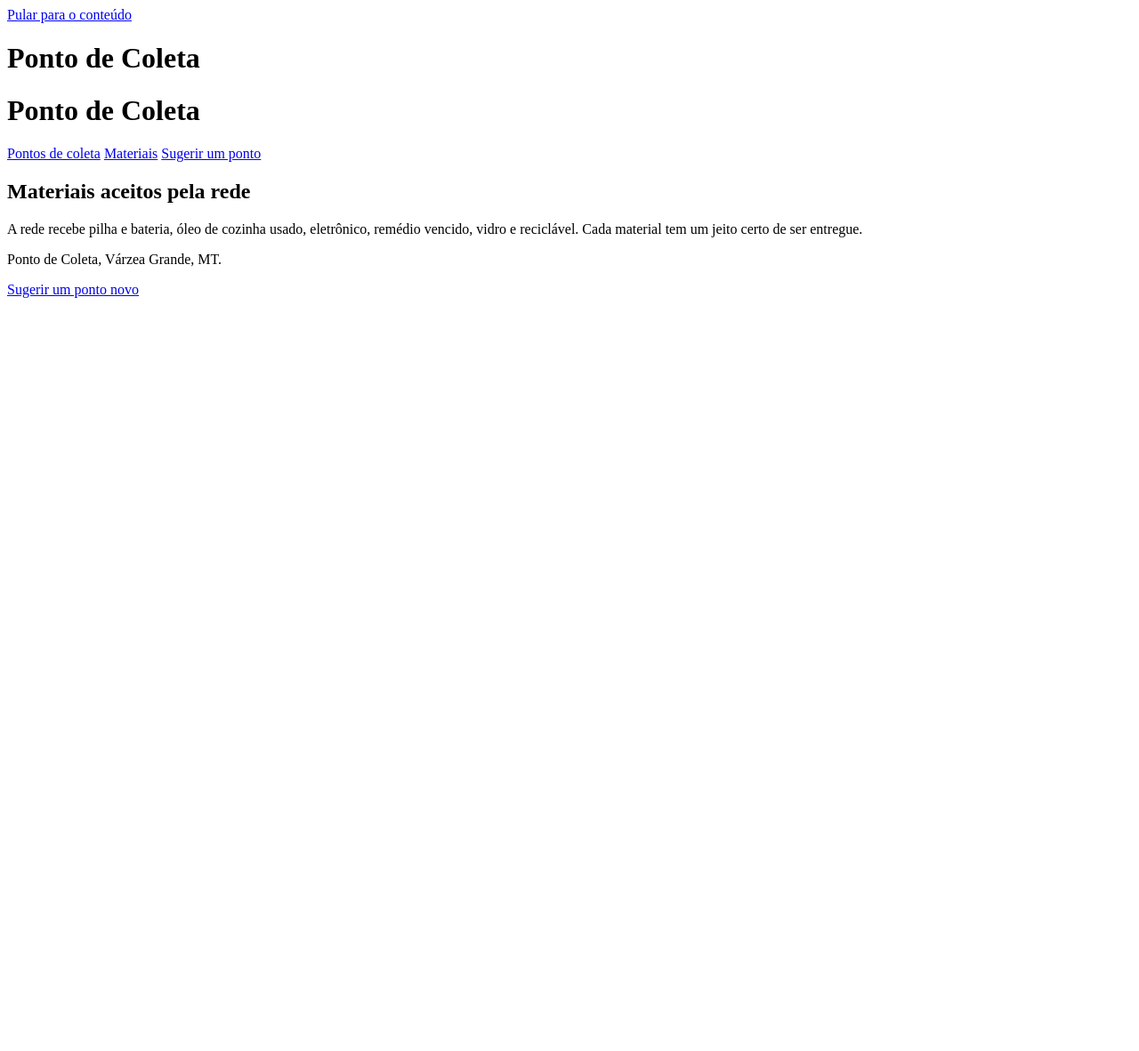
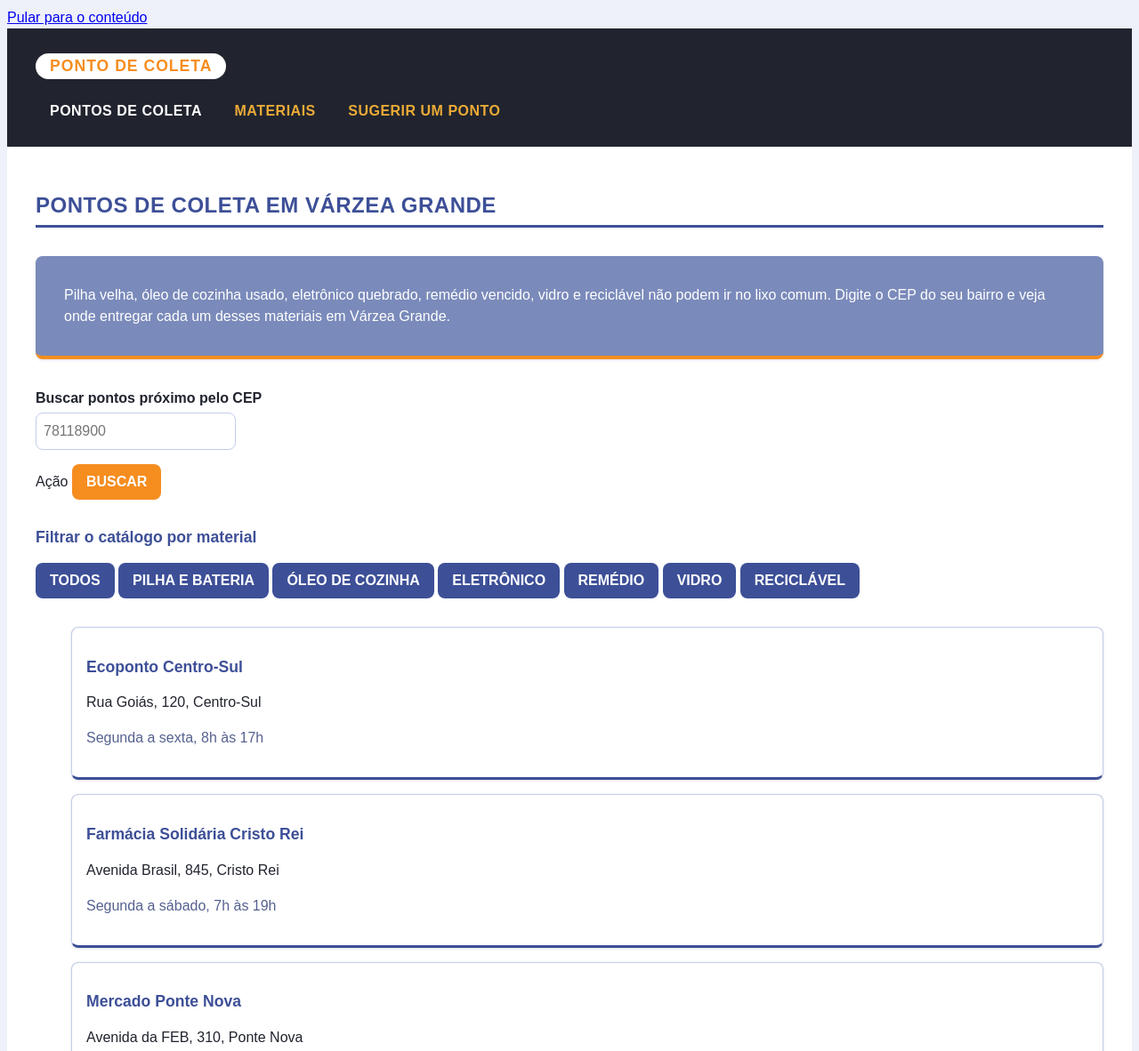
Before and after one commit to lumeymatoi/Pontos-de-Coleta-Em-Varzea-Grande, a plain HTML site: page Álvaro Vilaça/index.html in a window 1280 px wide. Shown: the top 1182 px of the page at 89% size. Before the commit the page ends 800 px from the top, so only its background shows below. Drawn offline with Linux system fonts and the light colour scheme; files that its build step writes are made by us from their sources.

Commit message:
Refactor HTML structure and add footer
Removed duplicate head and body tags, and added a footer with a list of collection points.

```diff
--- a/Álvaro Vilaça/index.html
+++ b/Álvaro Vilaça/index.html
@@ -1,34 +1,105 @@
-<!DOCTYPE html>
+<!doctype html>
 <html lang="pt-BR">
-
   <head>
-    <head>
- <meta charset="UTF-8" >
- <title>Materiais aceitos | Ponto de Coleta</title>
+    <meta charset="UTF-8" />
+    <meta name="viewport" content="width=device-width, initial-scale=1" />
+    <link rel="stylesheet" href="css/estilo.css" />
+    <title>Ponto de Coleta | Onde entregar o que não pode ir no lixo comum</title>
   </head>
-
-</head>
-
-<body><a href="#conteudo">Pular para o conteúdo</a>
-
   <body>
- <h1>Ponto de Coleta</h1><header>
- <h1>Ponto de Coleta</h1>
- </header>
-<nav aria-label="Navegação principal">
+    <a class="skip-link" href="#content">Pular para o conteúdo</a>
+    <div class="page">
+      <header class="site-header">
+        <h1 class="brand">Ponto de Coleta</h1>
+        <nav class="main-nav" aria-label="Navegação principal">
           <a href="index.html" aria-current="page">Pontos de coleta</a>
           <a href="materiais.html">Materiais</a>
           <a href="contato.html">Sugerir um ponto</a>
         </nav>
-<main id="conteudo">
- <h2>Materiais aceitos pela rede</h2>
- <p>
- A rede recebe pilha e bateria, óleo de cozinha usado, eletrônico, remédio vencido,
-vidro
- e reciclável. Cada material tem um jeito certo de ser entregue.
+      </header>
+
+      <main id="content">
+        <h2>Pontos de coleta em Várzea Grande</h2>
+
+        <p class="intro">
+          Pilha velha, óleo de cozinha usado, eletrônico quebrado, remédio vencido, vidro e
+          reciclável não podem ir no lixo comum. Digite o CEP do seu bairro e veja onde entregar
+          cada um desses materiais em Várzea Grande.
         </p>
+
+        <section aria-label="Buscar pontos de coleta pelo CEP">
+          <div class="zip-search">
+            <p class="field">
+              <label for="zip-code">Buscar pontos próximo pelo CEP</label>
+              <input
+                type="text"
+                id="zip-code"
+                name="zip-code"
+                inputmode="numeric"
+                placeholder="78118900"
+                maxlength="9"
+              />
+            </p>
+            <p class="field field-action">
+              <span class="ghost-label" aria-hidden="true">Ação</span>
+              <button type="button" id="search-button">Buscar</button>
+            </p>
+          </div>
+        </section>
+
+        <section>
+          <h3>Filtrar o catálogo por material</h3>
+          <p class="filters">
+            <button type="button" class="filter" data-material="all">Todos</button>
+            <button type="button" class="filter" data-material="battery">Pilha e bateria</button>
+            <button type="button" class="filter" data-material="cooking-oil">Óleo de cozinha</button>
+            <button type="button" class="filter" data-material="electronics">Eletrônico</button>
+            <button type="button" class="filter" data-material="medicine">Remédio</button>
+            <button type="button" class="filter" data-material="glass">Vidro</button>
+            <button type="button" class="filter" data-material="recyclable">Reciclável</button>
+          </p>
+        </section>
+
+        <ul class="cards" id="catalog">
+          <li class="card" data-materials="battery electronics glass recyclable">
+            <h3>Ecoponto Centro-Sul</h3>
+            <p>Rua Goiás, 120, Centro-Sul</p>
+            <p class="schedule">Segunda a sexta, 8h às 17h</p>
+          </li>
+          <li class="card" data-materials="medicine">
+            <h3>Farmácia Solidária Cristo Rei</h3>
+            <p>Avenida Brasil, 845, Cristo Rei</p>
+            <p class="schedule">Segunda a sábado, 7h às 19h</p>
+          </li>
+          <li class="card" data-materials="battery cooking-oil glass recyclable">
+            <h3>Mercado Ponte Nova</h3>
+            <p>Avenida da FEB, 310, Ponte Nova</p>
+            <p class="schedule">Segunda a sábado, 7h às 21h</p>
+          </li>
+          <li class="card" data-materials="cooking-oil recyclable">
+            <h3>Escola Municipal Glória</h3>
+            <p>Rua Justiça, 55, Glória</p>
+            <p class="schedule">Segunda a sexta, 7h às 17h</p>
+          </li>
+          <li class="card" data-materials="battery cooking-oil electronics">
+            <h3>Posto Costa Verde</h3>
+            <p>Rua Brigadeiro Eduardo Gomes, 2200, Costa Verde</p>
+            <p class="schedule">Todos os dias, 6h às 22h</p>
+          </li>
+          <li class="card" data-materials="medicine recyclable">
+            <h3>UBS Novo Mundo</h3>
+            <p>Avenida Porto Rico, 78, Novo Mundo</p>
+            <p class="schedule">Segunda a sexta, 7h às 18h</p>
+          </li>
+        </ul>
       </main>
- <footer>
+
+      <footer class="site-footer">
         <p>Ponto de Coleta, Várzea Grande, MT.</p>
         <p><a href="contato.html">Sugerir um ponto novo</a></p>
       </footer>
+    </div>
+
+    <script type="module" src="js/main.js"></script>
+  </body>
+</html>
```
Lines whose indentation alone changed are shown as unchanged.
